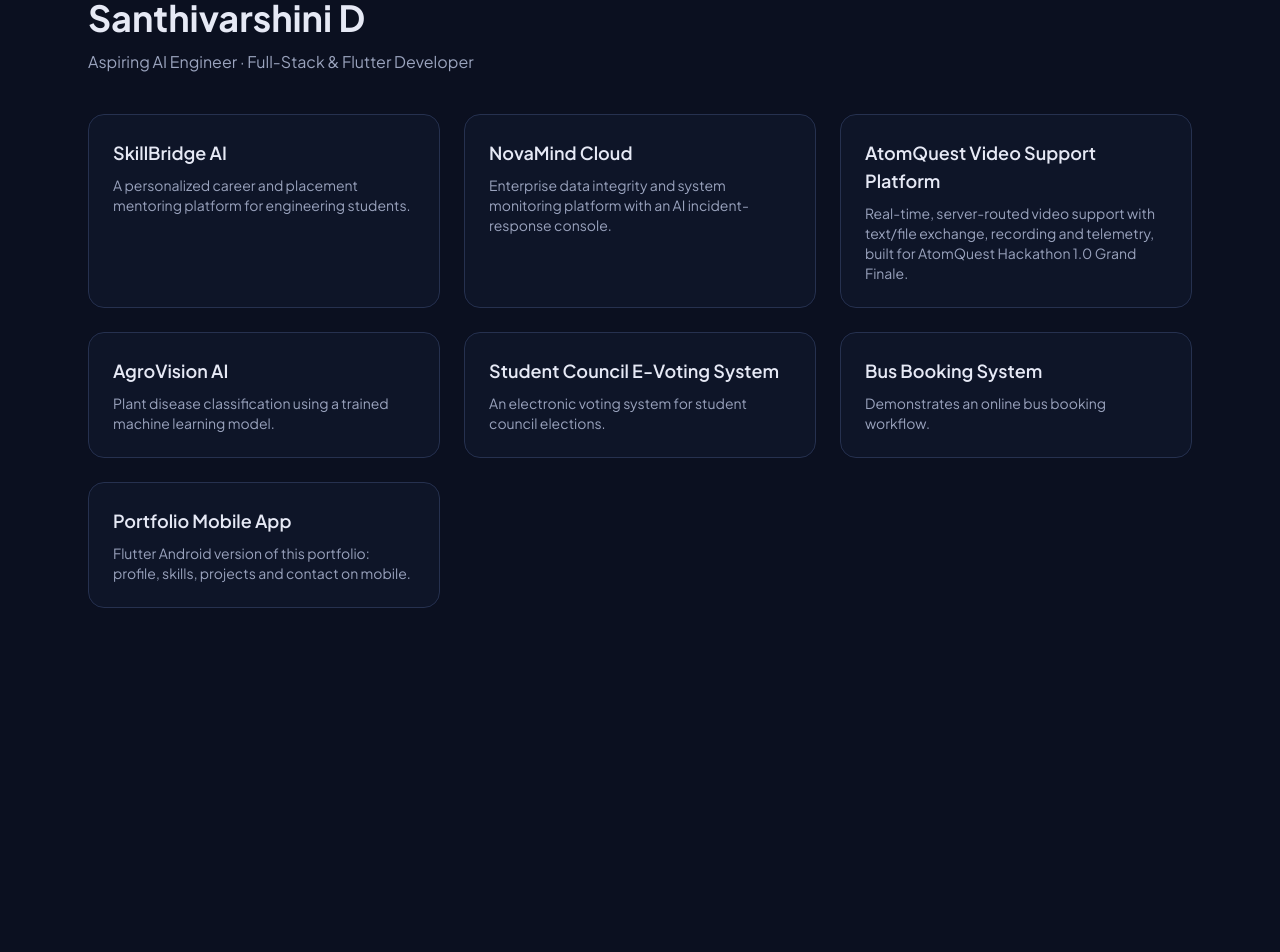
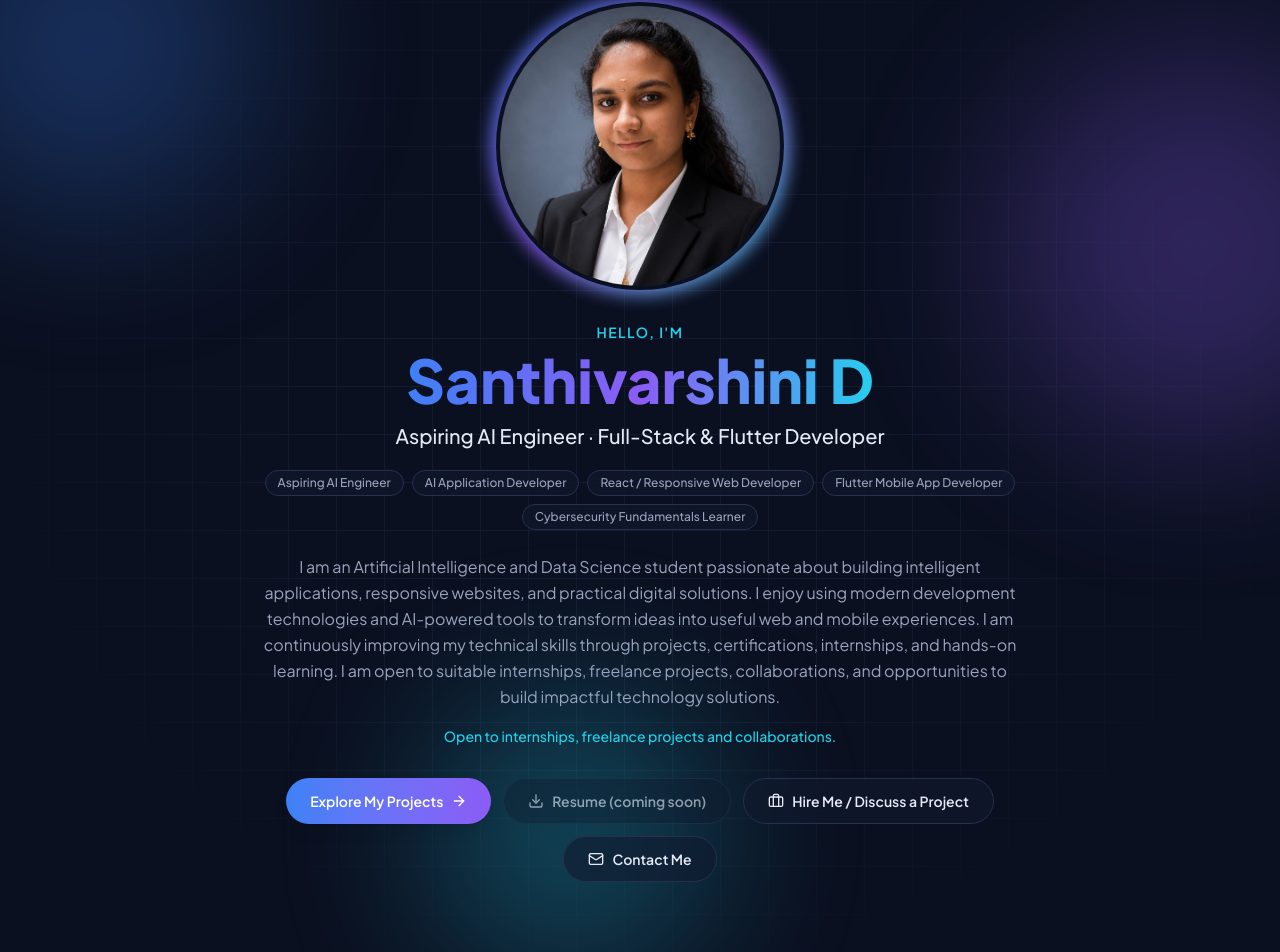
Before and after one commit to dsv2007/Portfolio, a Next.js app in the folder web/: page / in a window 1280 px wide. Shown: the part 160-1112 px from the top of the page. Before the commit the page ends 832 px from the top, so only its background shows below. Built offline with nearby package versions, Linux system fonts and the light colour scheme.

Commit message:
Add hero section with photo, CTAs and animated background

```diff
--- a/web/app/globals.css
+++ b/web/app/globals.css
@@ -92,3 +92,30 @@ body {
     transition-duration: 0.01ms !important;
   }
 }
+/* ---------- Hero animated background ---------- */
+@keyframes float-slow {
+  0%, 100% { transform: translate3d(0, 0, 0) scale(1); }
+  50% { transform: translate3d(30px, -24px, 0) scale(1.08); }
+}
+
+.blob {
+  position: absolute;
+  border-radius: 9999px;
+  filter: blur(80px);
+  opacity: 0.28;
+  animation: float-slow 14s ease-in-out infinite;
+  pointer-events: none;
+}
+
+.grid-bg {
+  position: absolute;
+  inset: 0;
+  pointer-events: none;
+  opacity: 0.35;
+  background-image:
+    linear-gradient(var(--line) 1px, transparent 1px),
+    linear-gradient(90deg, var(--line) 1px, transparent 1px);
+  background-size: 48px 48px;
+  mask-image: radial-gradient(ellipse at center, black 30%, transparent 75%);
+  -webkit-mask-image: radial-gradient(ellipse at center, black 30%, transparent 75%);
+}
--- a/web/app/page.tsx
+++ b/web/app/page.tsx
@@ -1,31 +1,9 @@
-import Reveal from "@/components/Reveal";
-import SectionHeading from "@/components/SectionHeading";
-import { getProfile, getProjects } from "@/lib/content";
+import Hero from "@/components/Hero";
 
 export default function Home() {
-  const profile = getProfile();
-  const projects = getProjects();
-
   return (
-    <main className="mx-auto max-w-6xl px-4 py-16 sm:px-6">
-      <Reveal>
-        <SectionHeading
-          eyebrow="Component test"
-          title={profile.name}
-          description={profile.headline}
-        />
-      </Reveal>
-
-      <div className="grid gap-6 sm:grid-cols-2 lg:grid-cols-3">
-        {projects.map((p, i) => (
-          <Reveal key={p.slug} delay={i * 0.05}>
-            <div className="glass h-full rounded-2xl p-6">
-              <h3 className="text-lg font-semibold">{p.name}</h3>
-              <p className="mt-2 text-sm text-muted">{p.summary}</p>
-            </div>
-          </Reveal>
-        ))}
-      </div>
+    <main>
+      <Hero />
     </main>
   );
 }
--- /dev/null
+++ b/web/src/components/Hero.tsx
@@ -0,0 +1,104 @@
+import Link from "next/link";
+import { ArrowRight, Briefcase, Download, Mail } from "lucide-react";
+import Reveal from "./Reveal";
+import HeroPhoto from "./HeroPhoto";
+import { getProfile } from "@/lib/content";
+
+const primaryBtn =
+  "inline-flex items-center gap-2 rounded-full bg-gradient-to-r from-blue to-violet px-6 py-3 text-sm font-semibold text-white shadow-lg transition hover:scale-[1.03]";
+const secondaryBtn =
+  "glass inline-flex items-center gap-2 rounded-full px-6 py-3 text-sm font-semibold transition hover:scale-[1.03]";
+
+export default function Hero() {
+  const profile = getProfile();
+  const photoSrc = "/" + profile.photo.replace(/^\//, "");
+
+  return (
+    <section
+      aria-labelledby="hero-title"
+      className="relative overflow-hidden px-4 py-16 sm:px-6 sm:py-24"
+    >
+      {/* Animated background */}
+      <div aria-hidden="true" className="absolute inset-0 -z-10">
+        <div className="grid-bg" />
+        <div className="blob -left-24 top-0 h-80 w-80 bg-blue" />
+        <div
+          className="blob -right-24 top-40 h-96 w-96 bg-violet"
+          style={{ animationDelay: "-5s" }}
+        />
+        <div
+          className="blob bottom-0 left-1/3 h-72 w-72 bg-cyan"
+          style={{ animationDelay: "-9s" }}
+        />
+      </div>
+
+      <div className="mx-auto flex max-w-3xl flex-col items-center text-center">
+        <Reveal>
+          <HeroPhoto src={photoSrc} name={profile.name} />
+        </Reveal>
+
+        <Reveal delay={0.1}>
+          <p className="mt-8 text-sm font-semibold uppercase tracking-widest text-cyan">
+            Hello, I&apos;m
+          </p>
+          <h1
+            id="hero-title"
+            className="gradient-text mt-2 text-4xl font-extrabold sm:text-6xl"
+          >
+            {profile.name}
+          </h1>
+          <p className="mt-3 text-lg font-medium sm:text-xl">
+            {profile.headline}
+          </p>
+        </Reveal>
+
+        <Reveal delay={0.2}>
+          <ul className="mt-5 flex flex-wrap justify-center gap-2">
+            {profile.roles.map((role) => (
+              <li
+                key={role}
+                className="glass rounded-full px-3 py-1 text-xs font-medium text-muted"
+              >
+                {role}
+              </li>
+            ))}
+          </ul>
+          <p className="mt-6 leading-relaxed text-muted">{profile.intro}</p>
+          <p className="mt-4 text-sm font-medium text-cyan">
+            {profile.availability}
+          </p>
+        </Reveal>
+
+        <Reveal delay={0.3}>
+          <div className="mt-8 flex flex-wrap justify-center gap-3">
+            <Link href="/projects" className={primaryBtn}>
+              Explore My Projects <ArrowRight className="h-4 w-4" />
+            </Link>
+
+            {profile.resumeUrl ? (
+              <a href={profile.resumeUrl} download className={secondaryBtn}>
+                <Download className="h-4 w-4" /> Download Resume
+              </a>
+            ) : (
+              <span
+                aria-disabled="true"
+                title="Resume will be added soon"
+                className={`${secondaryBtn} cursor-not-allowed opacity-60 hover:scale-100`}
+              >
+                <Download className="h-4 w-4" /> Resume (coming soon)
+              </span>
+            )}
+
+            <Link href="/contact" className={secondaryBtn}>
+              <Briefcase className="h-4 w-4" /> Hire Me / Discuss a Project
+            </Link>
+
+            <Link href="/contact" className={secondaryBtn}>
+              <Mail className="h-4 w-4" /> Contact Me
+            </Link>
+          </div>
+        </Reveal>
+      </div>
+    </section>
+  );
+}
--- /dev/null
+++ b/web/src/components/HeroPhoto.tsx
@@ -0,0 +1,50 @@
+"use client";
+
+import Image from "next/image";
+import { useState } from "react";
+
+interface HeroPhotoProps {
+  src: string;
+  name: string;
+}
+
+export default function HeroPhoto({ src, name }: HeroPhotoProps) {
+  const [failed, setFailed] = useState(false);
+  const initials = name
+    .split(" ")
+    .map((w) => w[0])
+    .join("")
+    .slice(0, 2)
+    .toUpperCase();
+
+  return (
+    <div className="relative mx-auto h-56 w-56 sm:h-72 sm:w-72">
+      {/* Gradient ring */}
+      <div
+        aria-hidden="true"
+        className="absolute -inset-1.5 rounded-full bg-gradient-to-br from-blue via-violet to-cyan opacity-80 blur-sm"
+      />
+      <div className="relative h-full w-full overflow-hidden rounded-full border-4 border-bg bg-surface-alt">
+        {failed ? (
+          <div
+            role="img"
+            aria-label={`${name} (photo coming soon)`}
+            className="gradient-text flex h-full w-full items-center justify-center text-6xl font-bold"
+          >
+            {initials}
+          </div>
+        ) : (
+          <Image
+            src={src}
+            alt={`Portrait of ${name}`}
+            fill
+            priority
+            sizes="(min-width: 640px) 288px, 224px"
+            className="object-cover"
+            onError={() => setFailed(true)}
+          />
+        )}
+      </div>
+    </div>
+  );
+}
```
Also changed, not shown: web/public/assets/profile.jpg (added).
